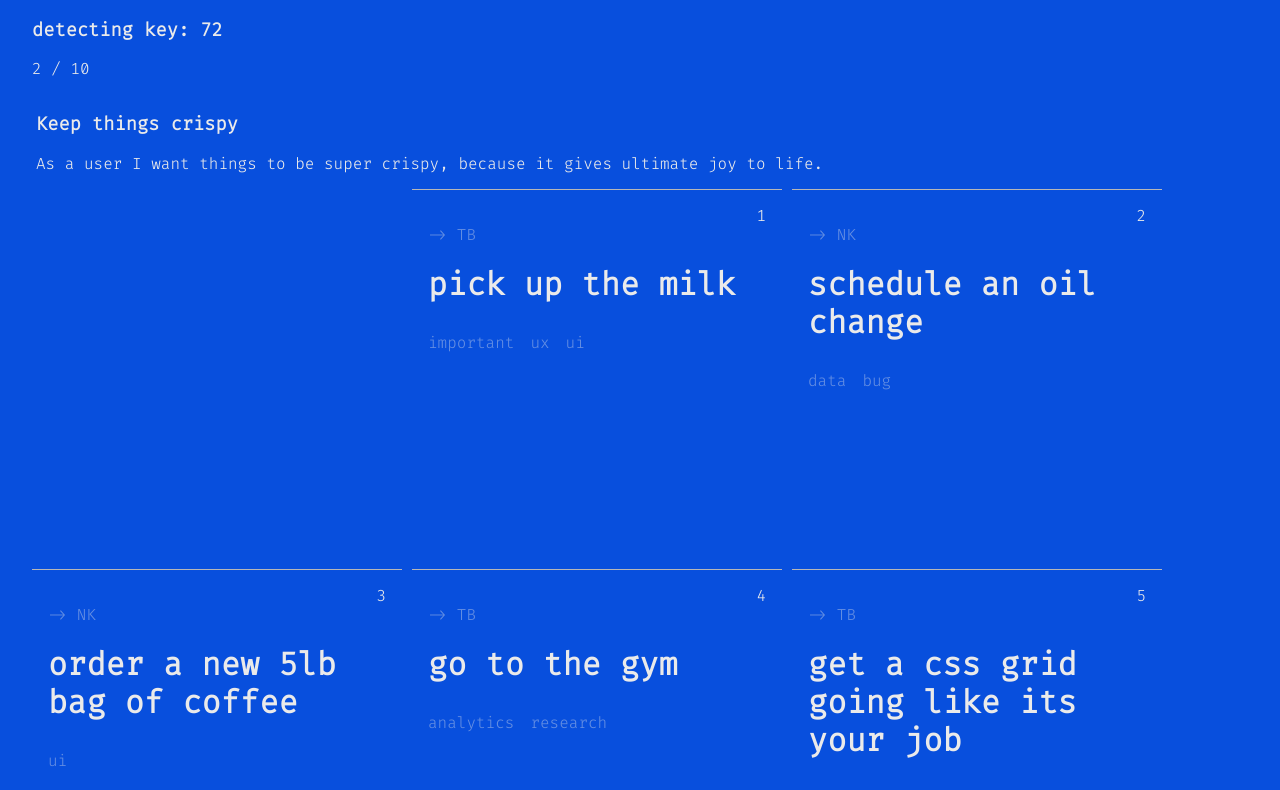
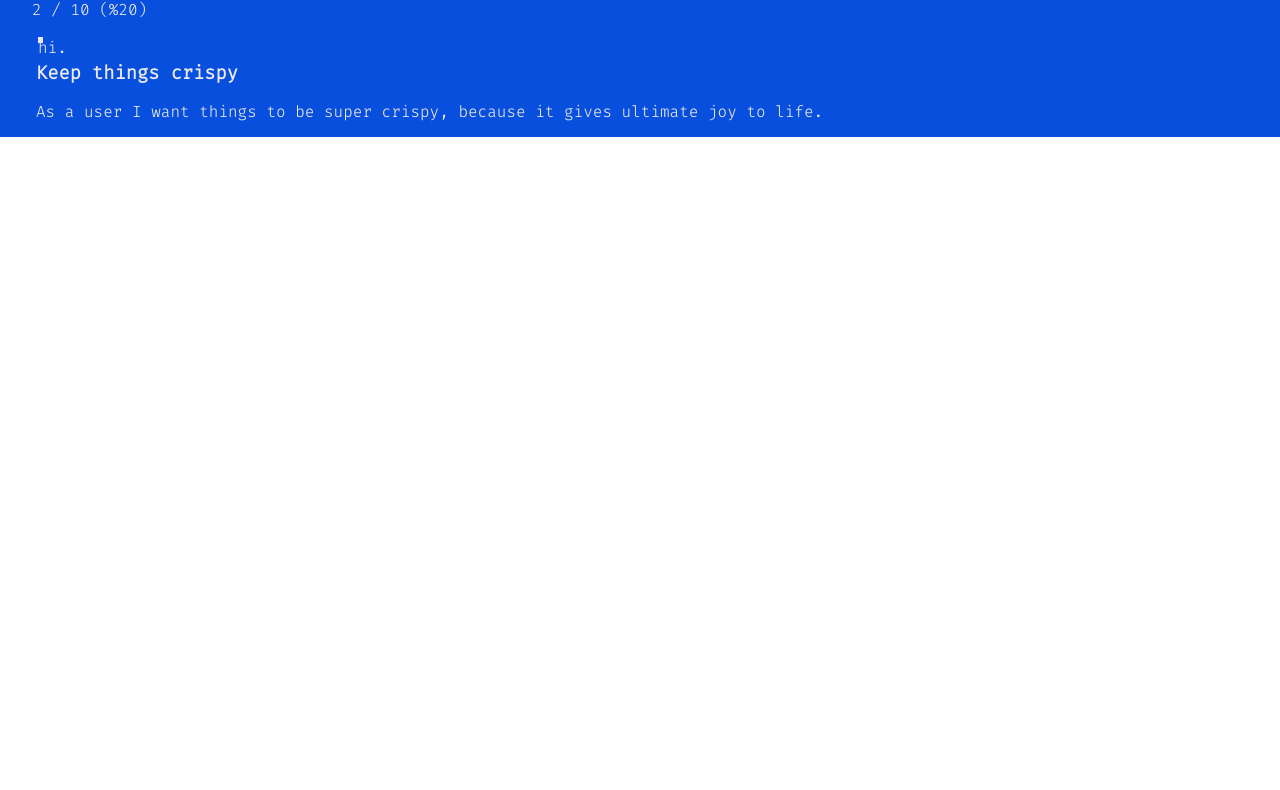
Before and after one commit to tyburrowbridge/featherweight, a React (Create React App) app: page / in a window 1280 px wide. Shown: the top 790 px of the page. Built offline with nearby package versions, Linux system fonts and the light colour scheme.

Commit message:
screwing around with data

```diff
--- a/src/App.tsx
+++ b/src/App.tsx
@@ -7,7 +7,8 @@ import { useState } from 'react'
 import { Header } from './js/components/Header'
 import { Footer } from './js/components/Footer'
 import { EpicFullView } from './js/views/EpicFullView'
-import { DetectKeyPress } from './js/utils/DetectKeyPress'
+// import { DetectKeyPress } from './js/utils/DetectKeyPress'
+// <DetectKeyPress targetKey={72} />
 import { ProgressBar } from './js/components/ProgressBar'
 
 // styles
@@ -17,7 +18,6 @@ class App extends Component {
   render() {
     return (
       <div className="app">
-        <DetectKeyPress targetKey={72} />
         <ProgressBar complete={2} total={10} />
         <EpicFullView />
       </div>
--- /dev/null
+++ b/src/data/CARDS.json
@@ -0,0 +1,10 @@
+{
+  "assignees": [
+    {
+      "assignee": "luke grecki"
+    },
+    {
+      "assignee": "ty burrowbridge"
+    }
+  ]
+}
--- a/src/data/CARDS_DATA.ts
+++ b/src/data/CARDS_DATA.ts
@@ -1,6 +1,7 @@
 export const CARDS_DATA = [
   {
     id: 1,
+    stage: 'working',
     assignee: 'ty burrowbridge',
     label: 'pick up the milk',
     color: '#222',
@@ -8,6 +9,7 @@ export const CARDS_DATA = [
   },
   {
     id: 2,
+    stage: 'working',
     assignee: 'nicholas karamakenkzigh',
     label: 'schedule an oil change',
     color: '#222',
@@ -15,6 +17,7 @@ export const CARDS_DATA = [
   },
   {
     id: 3,
+    stage: 'done',
     assignee: 'nicholas karamakenkzigh',
     label: 'order a new 5lb bag of coffee',
     color: '#222',
@@ -22,6 +25,7 @@ export const CARDS_DATA = [
   },
   {
     id: 4,
+    stage: 'backlog',
     assignee: 'ty burrowbridge',
     label: 'go to the gym',
     color: '#222',
@@ -29,6 +33,7 @@ export const CARDS_DATA = [
   },
   {
     id: 5,
+    stage: 'backlog',
     assignee: 'ty burrowbrige',
     label: 'get a css grid going like its your job',
     color: '#222',
@@ -36,6 +41,7 @@ export const CARDS_DATA = [
   },
   {
     id: 6,
+    stage: 'working',
     assignee: 'ty burrowbridge',
     label: 'find the meaning of life',
     color: '#222',
--- a/src/js/components/Card.tsx
+++ b/src/js/components/Card.tsx
@@ -10,12 +10,14 @@ interface CardProps {
   assignee?: string
   label?: string
   tags: any
+  stage: string
 }
 
 export const Card: React.SFC<CardProps> = props => {
   const cardClick = () => console.log('hehe, you clicked me')
   const label = props.label
   const id = props.id
+  const stage = props.stage
   const assignee = props.assignee || ''
   const tags = props.tags.map((tag: string) => (
     <TagPill label={tag} key={tag} />
@@ -23,7 +25,10 @@ export const Card: React.SFC<CardProps> = props => {
 
   return (
     <div className="card" onClick={cardClick}>
-      <span className="card-id"> {id} </span>
+      <span className="card-id">
+        {' '}
+        {id} | {stage}
+      </span>
       <span className="card-assignee">
         <UserInitials fullName={assignee} />{' '}
       </span>
--- a/src/js/components/CardColumn.tsx
+++ b/src/js/components/CardColumn.tsx
@@ -3,25 +3,36 @@ import Card from './Card'
 
 interface CardColumnProps {
   name: string
-  CARDS: any
+  cards: any
 }
 
+const getCardData = () => {}
+
+const parseCardsByStatus = () => {}
+
 export const CardColumn: React.SFC<CardColumnProps> = props => {
-  return (
-    <div className="card-column-wrapper">
-      <div className="card-column__title"> {name}</div>
-      {props.CARDS.map((x: any, index: number) => (
-        <Card
-          key={index}
-          id={x.id}
-          label={x.label}
-          assignee={x.assignee}
-          tags={x.tags}
-        />
-      ))}
-    </div>
-  )
+  return <div> card column will go here </div>
 }
+
+// export const CardColumn: React.SFC<CardColumnProps> = props => {
+//   return (
+//     <div className="card-column">
+//       <div className="card-column__title"> {props.name} </div>
+//       <div className="card-column__card-holder">
+//         {props.cards.map((x: any, index: number) => (
+//           <Card
+//             key={index}
+//             id={x.id}
+//             label={x.label}
+//             assignee={x.assignee}
+//             tags={x.tags}
+//             stage={x.stage}
+//           />
+//         ))}
+//       </div>
+//     </div>
+//   )
+// }
 
 CardColumn.defaultProps = {
   name: 'New Column'
--- a/src/js/components/EpicHeader.tsx
+++ b/src/js/components/EpicHeader.tsx
@@ -6,9 +6,8 @@ interface EpicHeaderProps {}
 const epicLabel = EPICS_DATA[0].label
 const epicStory = EPICS_DATA[0].story
 
-export const tinySquare = () => <div className="tiny-square">hi.</div>
-
-export const EpicHeader: React.SFC<EpicHeaderProps> = props => {
+export const EpicHeader: React.FC<EpicHeaderProps> = props => {
+  const tinySquare = <div className="tiny-square">hi.</div>
   return (
     <div className="epic-header-wrapper">
       {tinySquare}
--- a/src/js/components/ProgressBar.tsx
+++ b/src/js/components/ProgressBar.tsx
@@ -6,7 +6,7 @@ interface ProgressBarProps {
 }
 
 const percent = (x: number, y: number) => {
-  return x / y
+  return (x / y) * 100
 }
 
 export const ProgressBar: React.SFC<ProgressBarProps> = props => {
@@ -14,7 +14,9 @@ export const ProgressBar: React.SFC<ProgressBarProps> = props => {
   const total = props.total
   return (
     <div className="progress-bar">
-      <div>{complete + ' / ' + total}</div>
+      <div>
+        {complete + ' / ' + total + ' (%' + percent(complete, total) + ')'}
+      </div>
     </div>
   )
 }
--- a/src/js/views/EpicFullView.tsx
+++ b/src/js/views/EpicFullView.tsx
@@ -1,20 +1,32 @@
 import React from 'react'
 import { EPICS_DATA } from '../../data/EPICS_DATA'
-import { CARDS_DATA } from '../../data/CARDS_DATA'
+//import { CARDS_DATA } from '../../data/CARDS_DATA'
 import { EpicHeader } from '../components/EpicHeader'
 import { CardColumn } from '../components/CardColumn'
+import data from '../../data/CARDS.json'
 
-interface EpicFullViewProps {}
+interface CardObj {
+  // id: number
+  // title: string
+  // creator: string
+  assignee: string
+  // dateCreated: string
+  // tags: string
+  // column: string
+}
 
-export const EpicFullView: React.SFC<EpicFullViewProps> = props => {
+export const EpicFullView = () => {
+  const card: CardObj = data as any
+
+  console.log('card: ' + data.assignees)
+
   return (
     <div>
       <EpicHeader />
-      <CardColumn name="Backlog" CARDS={CARDS_DATA} />
-      <h3>{EPICS_DATA[0].label}</h3>
-      <span className="epic-story"> {EPICS_DATA[0].story}</span>
     </div>
   )
 }
 
 EpicFullView.defaultProps = {}
+
+// <CardColumn name="Backlog" cards={CARDS_DATA} />
--- a/src/scss/components/card-column.scss
+++ b/src/scss/components/card-column.scss
@@ -1,4 +1,18 @@
-.card-column-wrapper {
+.card-columns__wrapper {
+  display: grid;
+  grid-gap: $pad--fat;
+  grid-template-columns: 370px 370px 370px;
+}
+
+.card-column {
+  width: 25vw;
+}
+
+.card-column__title {
+  padding-bottom: $pad--fat;
+}
+
+.card-column__card-holder {
   display: grid;
   grid-gap: 10px;
   grid-template-columns: repeat(auto-fill, minmax(370px, 370px));
```
Also changed, not shown: 1 other file (tests, documents, lock files or other folders).
